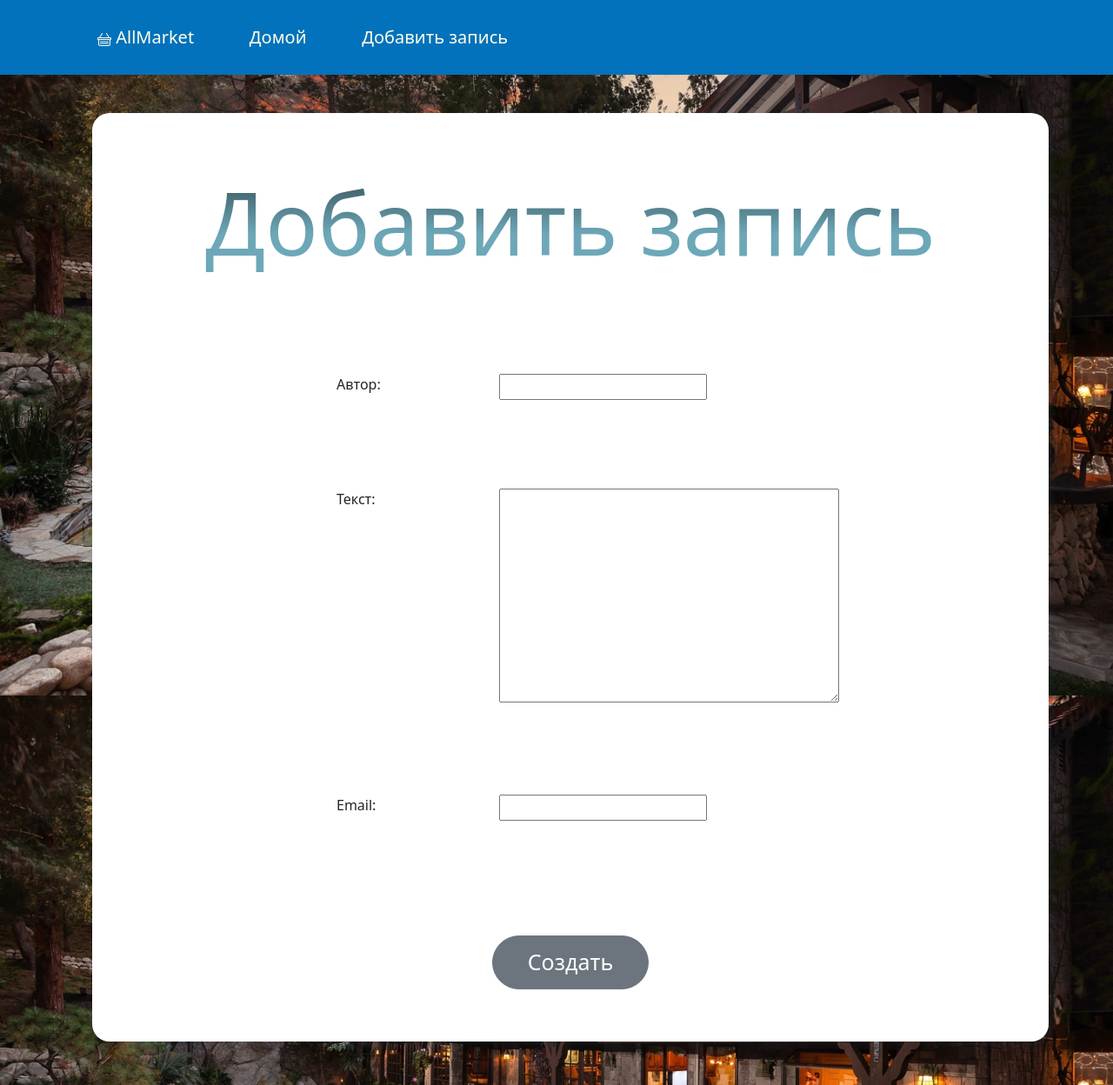
After one commit to asmossunov/exam_7_Anton_Mossunov, a Django app: page /records/add/ in a window 1280 px wide. The commit adds this page. Shown: the whole page at 87% size. Run offline with Django 3.2, Linux system fonts and the light colour scheme; some libraries are stand-ins or nearby versions.

Commit message:
Создание MVC страницы добавления записи
Создан шаблон add_record.html страницы
Настроена маршрутизация.
Создано представление add_record_view

```diff
--- /dev/null
+++ b/guest_book/book/forms.py
@@ -0,0 +1,17 @@
+from django import forms
+from django.core.exceptions import ValidationError
+from django.forms import widgets
+
+
+class RecordForm(forms.Form):
+    author_name = forms.CharField(max_length=200, required=True, label='Автор',
+                                   widget=forms.TextInput({'class': 'form-input'}))
+    text = forms.CharField(max_length=2000, required=True, label='Текст',
+                                          widget=widgets.Textarea)
+    author_email = forms.EmailField(max_length=2000, required=True, label='Email')
+
+    def clean_author_name(self):
+        author_name = self.cleaned_data.get('author_name')
+        if len(author_name) < 2:
+            raise ValidationError('Поле должно быть заполнено более чем одним символом')
+        return author_name
--- /dev/null
+++ b/guest_book/book/templates/add_record.html
@@ -0,0 +1,14 @@
+{% extends 'base.html' %}
+{% block title %}
+    Product create
+{% endblock %}
+{% block content %}
+    <form action="{% url 'record_add' %}" method="POST">
+        {% csrf_token %}
+
+        <div class="form">
+            {% include 'partials/record_form.html' with main_title='Добавить запись' button_text='Создать' %}
+        </div>
+
+    </form>
+{% endblock %}
--- a/guest_book/book/templates/base.html
+++ b/guest_book/book/templates/base.html
@@ -22,7 +22,7 @@
                     <path d="M5.757 1.071a.5.5 0 0 1 .172.686L3.383 6h9.234L10.07 1.757a.5.5 0 1 1 .858-.514L13.783 6H15a1 1 0 0 1 1 1v1a1 1 0 0 1-1 1v4.5a2.5 2.5 0 0 1-2.5 2.5h-9A2.5 2.5 0 0 1 1 13.5V9a1 1 0 0 1-1-1V7a1 1 0 0 1 1-1h1.217L5.07 1.243a.5.5 0 0 1 .686-.172zM2 9v4.5A1.5 1.5 0 0 0 3.5 15h9a1.5 1.5 0 0 0 1.5-1.5V9H2zM1 7v1h14V7H1zm3 3a.5.5 0 0 1 .5.5v3a.5.5 0 0 1-1 0v-3A.5.5 0 0 1 4 10zm2 0a.5.5 0 0 1 .5.5v3a.5.5 0 0 1-1 0v-3A.5.5 0 0 1 6 10zm2 0a.5.5 0 0 1 .5.5v3a.5.5 0 0 1-1 0v-3A.5.5 0 0 1 8 10zm2 0a.5.5 0 0 1 .5.5v3a.5.5 0 0 1-1 0v-3a.5.5 0 0 1 .5-.5zm2 0a.5.5 0 0 1 .5.5v3a.5.5 0 0 1-1 0v-3a.5.5 0 0 1 .5-.5z"/>
                     </svg> AllMarket</a>
                     <a class="link" href="{% url 'index' %}"><i class="bi bi-house-door"></i>Домой</a>
-
+                    <a class="link" href="{% url 'record_add' %}">Добавить запись</a>
                {% block menu %}{% endblock %}
 
            </ul>
--- /dev/null
+++ b/guest_book/book/templates/partials/record_form.html
@@ -0,0 +1,24 @@
+
+<div class="container">
+    <div class="box">
+        <div class="head_text heading text-center">
+                <p class="main-title-home">{{ main_title }}</p>
+            </div>
+        {% for f in form %}
+        <div class="row justify-content-center">
+           <div class="col-2">
+               <label class="form-label" for="{{ f.id_for_label }}">{{ f.label}}:</label>
+           </div>
+           <div class="col-4">
+               <div class="row-form-errors">{{ f.errors }}</div>
+               {{ f }}
+           </div>
+        </div>
+        {% endfor %}
+        <div class="row justify-content-center">
+            <div class="col-10 text-center">
+                <button type="submit" class="btn btn-secondary btn-block">{{ button_text }}</button>
+            </div>
+        </div>
+    </div>
+</div>
--- a/guest_book/book/urls.py
+++ b/guest_book/book/urls.py
@@ -1,14 +1,14 @@
 from django.contrib import admin
 from django.urls import path
 
-from book.views.records import index_view
+from book.views.records import index_view, add_record_view
 
 urlpatterns = [
     path('admin/', admin.site.urls),
     path('', index_view, name='index'),
-    # path('products/', index_view, name='index'),
+    path('records/', index_view, name='index'),
     # path('products/<int:pk>', product_view, name='product_detail'),
-    # path('products/add/', add_product_view, name='product_add'),
+    path('records/add/', add_record_view, name='record_add'),
     # path('products/<int:pk>/edit/', edit_product_view, name='product_edit'),
     # path('task/<int:pk>/delete/', delete_view, name='product_delete'),
     # path('task/<int:pk>/confirm-delete/', confirm_delete, name='confirm_delete'),
--- a/guest_book/book/views/records.py
+++ b/guest_book/book/views/records.py
@@ -3,15 +3,29 @@ from django.shortcuts import render, redirect, get_object_or_404
 
 from book.models import Record, StatusChoices
 
-# from market.forms import ProductForm
+from book.forms import RecordForm
 
 
 def index_view(request):
     if request.method == 'GET':
-        # products = Product.objects.all()
         records = Record.objects.all().order_by('-created_at')
         context = {
             'records': records,
             'choices': StatusChoices.choices
         }
         return render(request, 'index.html', context)
+
+
+def add_record_view(request):
+    form = RecordForm()
+    if request.method == 'GET':
+        context = {'form': form}
+        return render(request, 'add_record.html', context)
+    form = RecordForm(request.POST)
+    if not form.is_valid():
+        context = {
+            'form': form
+        }
+        return render(request, 'add_record.html', context)
+    record = Record.objects.create(**form.cleaned_data)
+    return redirect('index')
```
